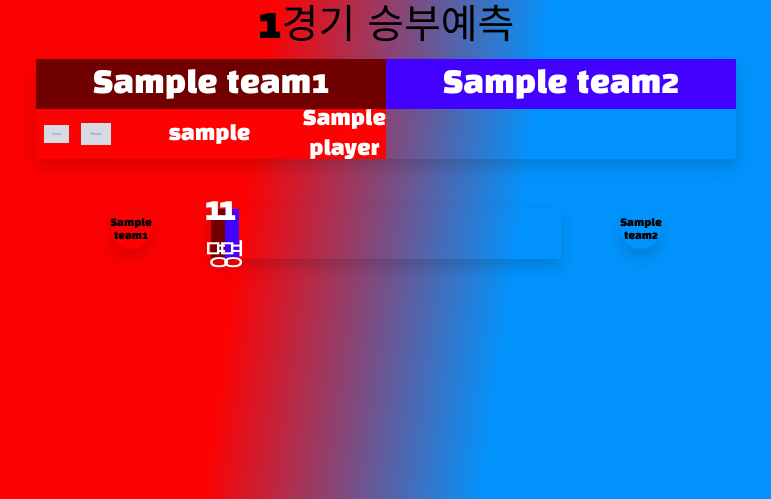
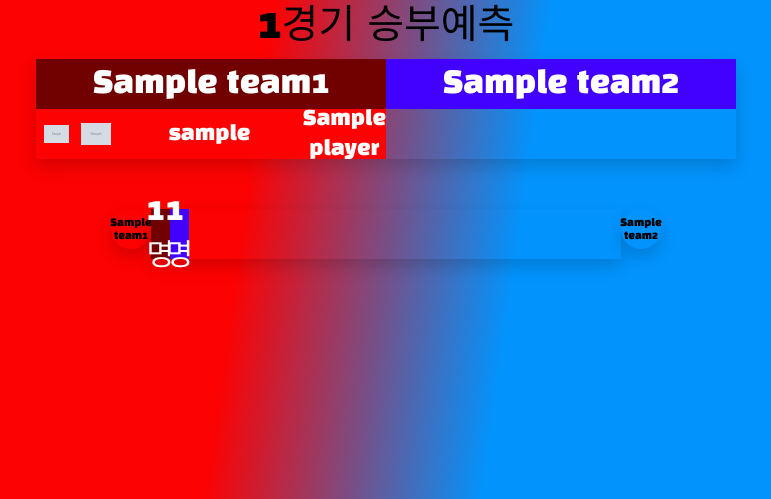
Before and after one commit to mjthepollo/biryong0, a Django app: template templates/expect_winner.html in a window 1280 px wide. Shown: the part 208-707 px from the top of the page, without its empty margins (254-1025 px from the left). Run offline with Django 4.2, Linux system fonts and the light colour scheme; the template is opened without the code that fills it: most values are stand-ins (such as "Sample title", 1, 10 or a date in 2020); grey boxes marked "Sample" are stand-in pictures; some libraries are stand-ins or nearby versions.

Commit message:
css change

```diff
--- a/static/css/vote.css
+++ b/static/css/vote.css
@@ -180,7 +180,7 @@ span.name {
 .win_rate {
   display: flex;
 
-  width: 350px;
+  width: 550px;
   height: 50px;
 
   font-family: "Black Han Sans", sans-serif;
```
